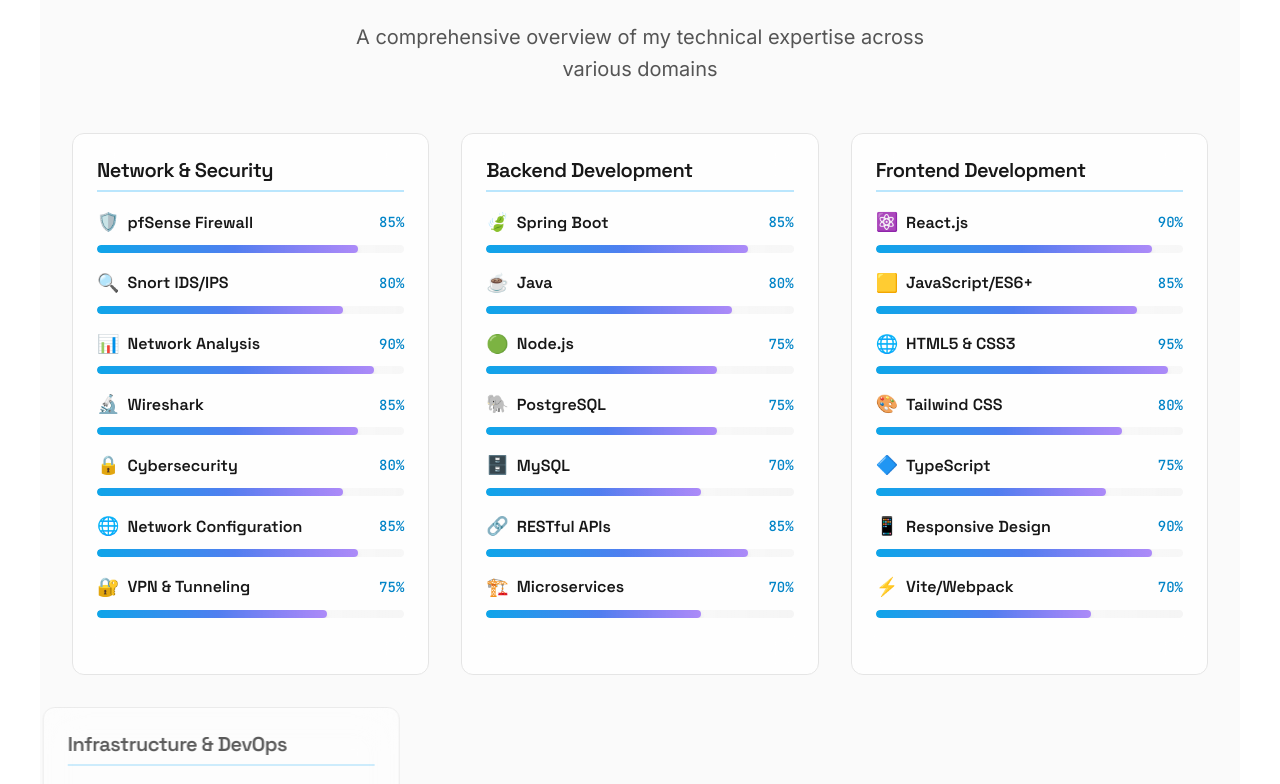
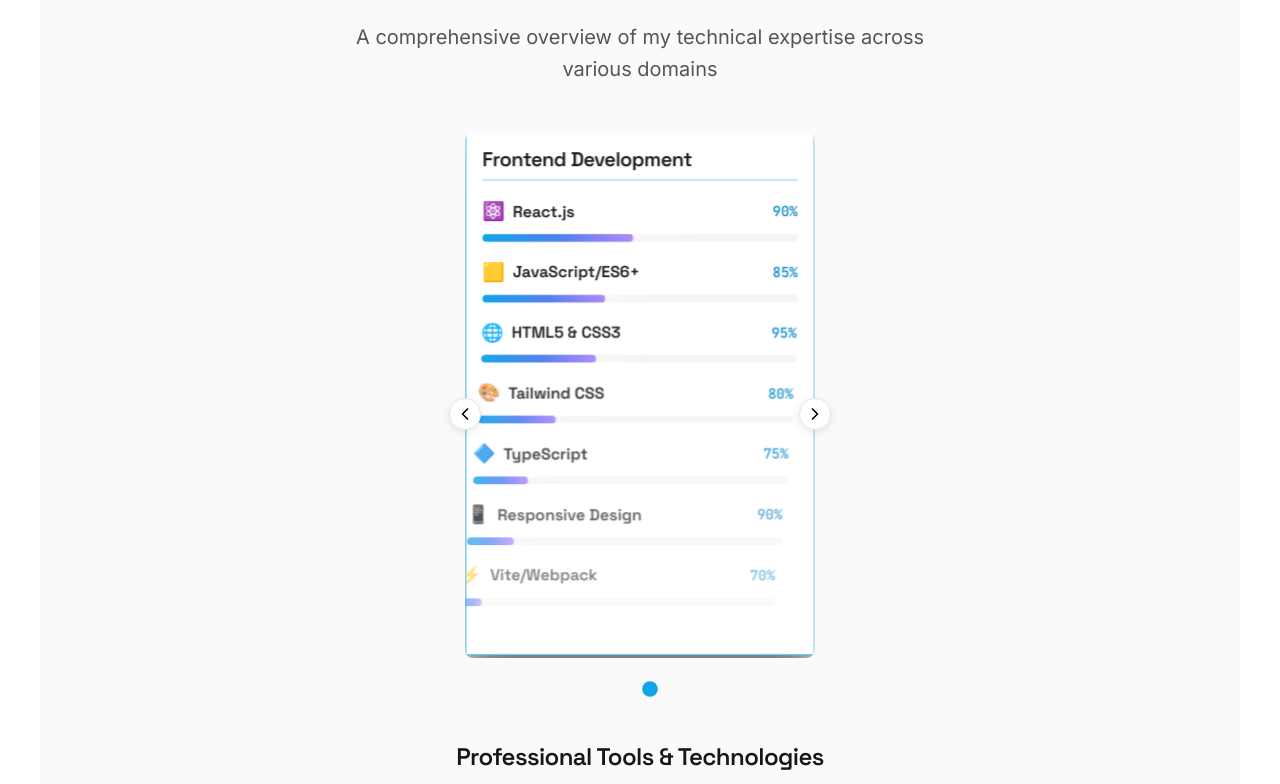
Before and after one commit to ishimwedivin4/port, a React (Vite) app: page / in a window 1280 px wide. Shown: the part 2600-3384 px from the top of the page. Built offline with nearby package versions, Linux system fonts and the light colour scheme.

Commit message:
first demo

```diff
--- a/src/index.css
+++ b/src/index.css
@@ -1266,6 +1266,138 @@
   margin-top: 2rem;
 }
 
+/* Skills Carousel Styles */
+.skills-carousel-container {
+  position: relative;
+  margin-top: 2rem;
+  max-width: 350px;
+  margin-left: auto;
+  margin-right: auto;
+}
+
+.skills-carousel {
+  overflow: hidden;
+  border-radius: var(--radius-lg);
+  position: relative;
+}
+
+.skills-carousel-track {
+  display: flex;
+  transition: transform 0.5s ease-in-out;
+  width: 100%;
+}
+
+.skill-slide {
+  min-width: 100%;
+  padding: 1rem;
+  background: rgba(255, 255, 255, 0.8);
+  backdrop-filter: blur(20px);
+  border: 1px solid var(--border-primary);
+  transition: all 0.5s cubic-bezier(0.25, 0.46, 0.45, 0.94);
+  box-sizing: border-box;
+  box-shadow: 0 2px 4px rgba(0, 0, 0, 0.05);
+  transform: scale(0.95);
+}
+
+.skill-slide.active {
+  transform: scale(1) translateY(-4px);
+  box-shadow:
+    0 35px 60px rgba(0, 0, 0, 0.3),
+    0 15px 30px rgba(0, 0, 0, 0.2),
+    0 8px 15px rgba(0, 0, 0, 0.15),
+    -10px 0 25px rgba(0, 0, 0, 0.12),
+    10px 0 25px rgba(0, 0, 0, 0.12);
+  border-color: var(--primary-400);
+  background: rgba(255, 255, 255, 0.95);
+}
+
+.dark .skill-slide {
+  background: rgba(0, 0, 0, 0.4);
+  box-shadow: 0 2px 4px rgba(0, 0, 0, 0.15);
+}
+
+.dark .skill-slide.active {
+  background: rgba(0, 0, 0, 0.6);
+  box-shadow:
+    0 35px 60px rgba(0, 0, 0, 0.6),
+    0 15px 30px rgba(0, 0, 0, 0.4),
+    0 8px 15px rgba(0, 0, 0, 0.3),
+    -10px 0 25px rgba(0, 0, 0, 0.25),
+    10px 0 25px rgba(0, 0, 0, 0.25);
+}
+
+/* Carousel Navigation */
+.carousel-nav {
+  position: absolute;
+  top: 50%;
+  transform: translateY(-50%);
+  background: rgba(255, 255, 255, 0.9);
+  border: 1px solid var(--border-primary);
+  border-radius: 50%;
+  width: 32px;
+  height: 32px;
+  display: flex;
+  align-items: center;
+  justify-content: center;
+  cursor: pointer;
+  z-index: 10;
+  transition: all 0.3s ease;
+  backdrop-filter: blur(10px);
+  box-shadow: 0 2px 8px rgba(0, 0, 0, 0.1);
+}
+
+.carousel-nav:hover {
+  background: rgba(255, 255, 255, 1);
+  transform: translateY(-50%) scale(1.1);
+  box-shadow: 0 4px 12px rgba(0, 0, 0, 0.2);
+}
+
+.carousel-nav-left {
+  left: -16px;
+}
+
+.carousel-nav-right {
+  right: -16px;
+}
+
+.dark .carousel-nav {
+  background: rgba(0, 0, 0, 0.7);
+  color: white;
+}
+
+.dark .carousel-nav:hover {
+  background: rgba(0, 0, 0, 0.9);
+}
+
+/* Carousel Pagination */
+.carousel-pagination {
+  display: flex;
+  justify-content: center;
+  gap: 0.5rem;
+  margin-top: 1.5rem;
+}
+
+.pagination-dot {
+  width: 12px;
+  height: 12px;
+  border-radius: 50%;
+  border: none;
+  background: rgba(var(--primary-500), 0.3);
+  cursor: pointer;
+  transition: all 0.3s ease;
+}
+
+.pagination-dot:hover {
+  background: rgba(var(--primary-500), 0.6);
+  transform: scale(1.2);
+}
+
+.pagination-dot.active {
+  background: var(--primary-500);
+  transform: scale(1.3);
+  box-shadow: 0 0 0 3px rgba(var(--primary-500), 0.2);
+}
+
 .skill-item {
   background: rgba(255, 255, 255, 0.8);
   backdrop-filter: blur(20px);
--- a/src/pages/Skills.jsx
+++ b/src/pages/Skills.jsx
@@ -1,19 +1,23 @@
 import React, { useRef, useEffect, useState } from 'react';
 import { motion, useInView } from 'framer-motion';
+import { ChevronLeft, ChevronRight } from 'lucide-react';
 import { skills } from '../data/portfolio';
 
 const Skills = () => {
   const ref = useRef(null);
   const isInView = useInView(ref, { once: true, threshold: 0.1 });
   const [visibleSkills, setVisibleSkills] = useState(new Set());
+  const [currentSlide, setCurrentSlide] = useState(0);
+  const [isPaused, setIsPaused] = useState(false);
+
+  const totalSlides = skills?.length || 0;
 
   const containerVariants = {
     hidden: { opacity: 0 },
     visible: {
       opacity: 1,
       transition: {
-        duration: 0.8,
-        staggerChildren: 2.0
+        duration: 0.8
       }
     }
   };
@@ -28,6 +32,30 @@
         ease: "easeOut"
       }
     }
+  };
+
+  // Auto-slide functionality
+  useEffect(() => {
+    if (!isPaused && isInView && totalSlides > 0) {
+      const interval = setInterval(() => {
+        setCurrentSlide(prev => (prev + 1) % totalSlides);
+      }, 3000);
+
+      return () => clearInterval(interval);
+    }
+  }, [isPaused, isInView, totalSlides]);
+
+  // Navigation functions
+  const goToSlide = (index) => {
+    setCurrentSlide(index);
+  };
+
+  const nextSlide = () => {
+    setCurrentSlide(prev => (prev + 1) % totalSlides);
+  };
+
+  const prevSlide = () => {
+    setCurrentSlide(prev => (prev - 1 + totalSlides) % totalSlides);
   };
 
   useEffect(() => {
@@ -79,13 +107,44 @@
         variants={containerVariants}
         initial="hidden"
         animate={isInView ? "visible" : "hidden"}
-        className="skills-grid"
+        className="skills-carousel-container"
+        onMouseEnter={() => setIsPaused(true)}
+        onMouseLeave={() => setIsPaused(false)}
+      >
+        {/* Navigation Arrows */}
+        <button
+          onClick={prevSlide}
+          className="carousel-nav carousel-nav-left"
+          aria-label="Previous skill"
+        >
+          <ChevronLeft size={20} />
+        </button>
+
+        <button
+          onClick={nextSlide}
+          className="carousel-nav carousel-nav-right"
+          aria-label="Next skill"
+        >
+          <ChevronRight size={20} />
+        </button>
+
+        {/* Skills Carousel */}
+        <div className="skills-carousel">
+          <div
+            className="skills-carousel-track"
+            style={{ transform: `translateX(-${currentSlide * 100}%)` }}
           >
             {skills && skills.length > 0 ? skills.map((category, categoryIndex) => (
               <motion.div
                 key={category.category}
-            variants={itemVariants}
-            className="skill-item fade-in-on-scroll"
+                className={`skill-slide ${categoryIndex === currentSlide ? 'active' : ''}`}
+                initial={{ scale: 0.95, opacity: 0.6, y: 10 }}
+                animate={{
+                  scale: categoryIndex === currentSlide ? 1 : 0.95,
+                  opacity: categoryIndex === currentSlide ? 1 : 0.6,
+                  y: categoryIndex === currentSlide ? -4 : 10
+                }}
+                transition={{ duration: 0.6, ease: [0.25, 0.46, 0.45, 0.94] }}
                 data-skill={category.category}
               >
                 <div className="skill-category">
@@ -98,8 +157,8 @@
                       <motion.div
                         key={skill.name}
                         initial={{ opacity: 0, x: -50 }}
-                    animate={isInView ? { opacity: 1, x: 0 } : { opacity: 0, x: -50 }}
-                    transition={{ duration: 0.8, delay: skillIndex * 0.2 }}
+                        animate={categoryIndex === currentSlide ? { opacity: 1, x: 0 } : { opacity: 0, x: -50 }}
+                        transition={{ duration: 0.8, delay: skillIndex * 0.1 }}
                       >
                         <div className="skill-label">
                           <div className="flex items-center space-x-2">
@@ -113,7 +172,7 @@
                           <motion.div
                             className="skill-progress"
                             initial={{ width: 0 }}
-                        animate={visibleSkills.has(category.category) ? { width: `${skill.level}%` } : { width: 0 }}
+                            animate={categoryIndex === currentSlide ? { width: `${skill.level}%` } : { width: 0 }}
                             transition={{ duration: 1.5, ease: "easeOut", delay: skillIndex * 0.1 }}
                           />
                         </div>
@@ -123,10 +182,24 @@
                 </div>
               </motion.div>
             )) : (
-          <div className="col-span-full text-center py-8">
+              <div className="skill-slide">
                 <p className="text-gray-600 dark:text-gray-400">No skills data available</p>
               </div>
             )}
+          </div>
+        </div>
+
+        {/* Pagination Dots */}
+        <div className="carousel-pagination">
+          {skills && skills.map((_, index) => (
+            <button
+              key={index}
+              onClick={() => goToSlide(index)}
+              className={`pagination-dot ${index === currentSlide ? 'active' : ''}`}
+              aria-label={`Go to slide ${index + 1}`}
+            />
+          ))}
+        </div>
       </motion.div>
 
       {/* Additional Tools Section */}
```
Lines whose indentation alone changed are shown as unchanged.
